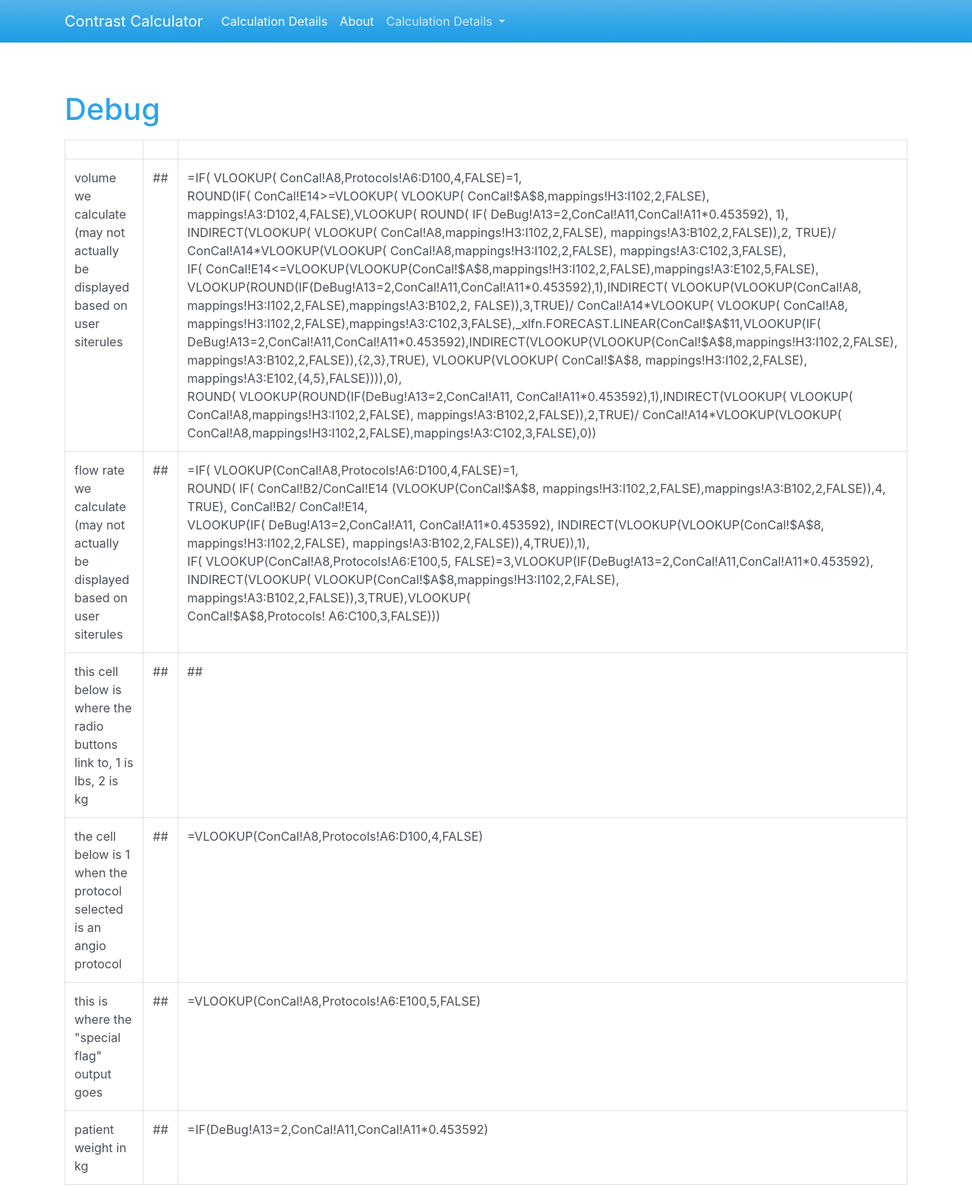
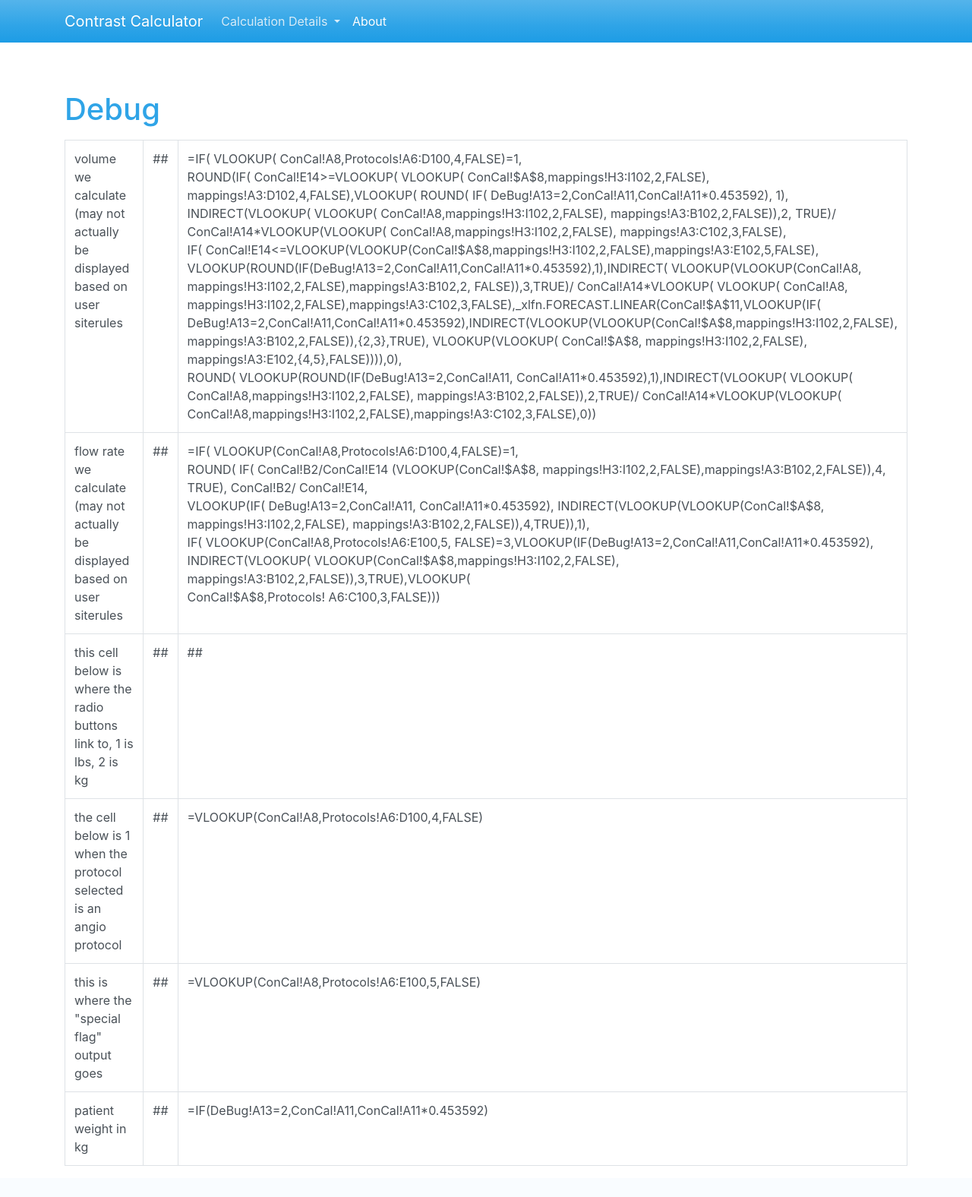
Before and after one commit to paramireze/contrast-calc, a PHP site: page /index.php?show=debug in a window 1280 px wide. Shown: the whole page at 76% size. After the commit the page ends 1535 px from the top, so only its background shows below. Run offline with PHP 8.4, Linux system fonts and the light colour scheme.

Commit message:
deleted unused link from top navigation

```diff
--- a/layout/navigation.php
+++ b/layout/navigation.php
@@ -6,12 +6,6 @@
         </button>
         <div class="collapse navbar-collapse" id="navbarResponsive">
             <ul class="navbar-nav">
-                <li class="nav-item active">
-                    <a class="nav-link" href="<?php echo root_http_path(); ?>/index.php?show=calculation-details">Calculation Details <span class="sr-only">(current)</span></a>
-                </li>
-                <li class="nav-item active">
-                    <a class="nav-link" href="<?php echo root_http_path(); ?>/index.php?show=about">About <span class="sr-only">(current)</span></a>
-                </li>
                 <li class="nav-item dropdown">
                     <a class="nav-link dropdown-toggle" data-toggle="dropdown" href="#" id="download">Calculation Details <span class="caret"></span></a>
                     <div class="dropdown-menu" aria-labelledby="download">
@@ -24,6 +18,9 @@
                         <div class="dropdown-divider"></div>
                     </div>
                 </li>
+                <li class="nav-item active">
+                    <a class="nav-link" href="<?php echo root_http_path(); ?>/index.php?show=about">About <span class="sr-only">(current)</span></a>
+                </li>
             </ul>
         </div>
     </div>
--- a/site/debug.php
+++ b/site/debug.php
@@ -1,9 +1,4 @@
 <table class="table table-bordered">
-    <tr>
-        <th></th>
-        <th></th>
-        <th></th>
-    </tr>
     <tr>
         <td style="width:500px;">volume we calculate (may not actually be displayed based on user siterules</td>
         <td>##</td>
```
